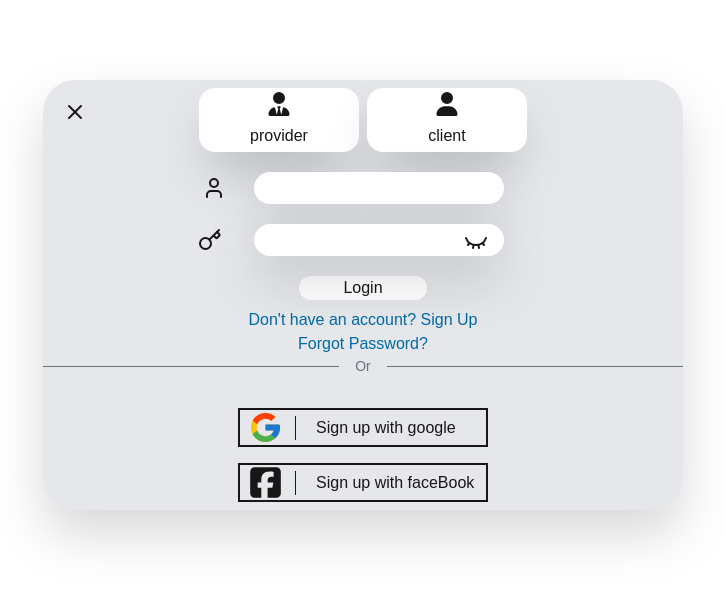
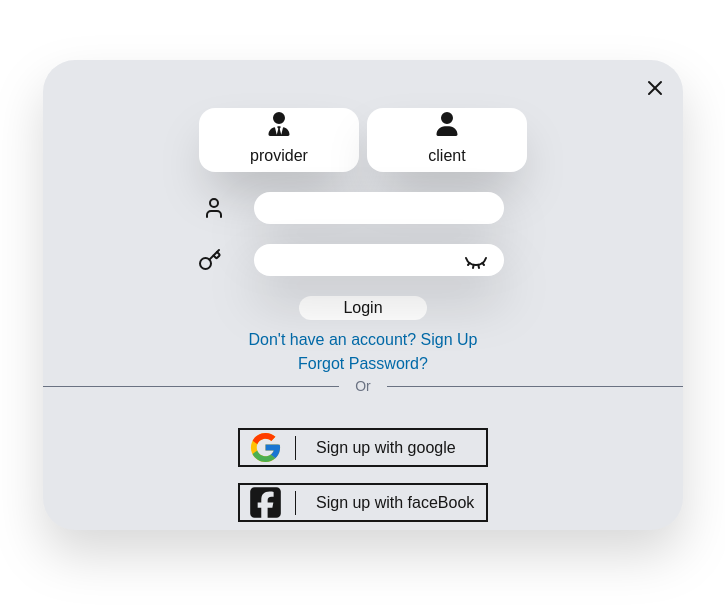
Before and after one commit to YasasSri2002/nestify-eServices, a Next.js app: page /login in a window 1280 px wide. Shown: the part 105-710 px from the top of the page, without its empty margins (277-1002 px from the left). Built offline with nearby package versions, Linux system fonts and the light colour scheme.

Commit message:
login page update 1.5

```diff
--- a/package.json
+++ b/package.json
@@ -13,7 +13,8 @@
     "next": "15.4.3",
     "react": "19.1.0",
     "react-dom": "19.1.0",
-    "react-icons": "^5.5.0"
+    "react-icons": "^5.5.0",
+    "sweetalert2": "^11.22.2"
   },
   "devDependencies": {
     "@eslint/eslintrc": "^3",
--- a/src/app/login/page.tsx
+++ b/src/app/login/page.tsx
@@ -1,6 +1,6 @@
-import RegisterForm from "@/components/ui/registerForm"
+import LoginForm from "@/components/ui/loginForm"
 
-export default function AboutPage() {
+export default function LoginPage() {
 
-    return <RegisterForm/>
+    return <LoginForm/>
 }
--- /dev/null
+++ b/src/app/register/page.tsx
@@ -0,0 +1,9 @@
+import RegisterForm from "@/components/ui/registerForm";
+
+export default function RegisterPage(){
+    return(
+        <>
+            <RegisterForm/>
+        </>
+    );
+}
--- /dev/null
+++ b/src/components/ui/loginForm.tsx
@@ -0,0 +1,98 @@
+
+"use client";
+import {EyeClosed, Eye , X ,User ,Key,} from 'lucide-react';
+import { FcGoogle } from "react-icons/fc";
+import { FaSquareFacebook ,FaUserTie ,FaUser } from "react-icons/fa6";
+import Swal from 'sweetalert2'
+import { title } from 'process';
+import Link from 'next/link';
+
+
+export default function loginForm(){
+
+
+    return(
+        <>
+          <div className="grid justify-items-center items-center w-dvw h-dvh">
+
+              <div className="grid justify-items-center lg:w-1/2 w-screen bg-gray-200 rounded-4xl drop-shadow-2xl">
+                <div className='relative m-2 w-full flex justify-end top-2 right-4'>
+                    <Link href={"/"}>
+                        <X/>
+                    </Link>
+                </div>
+
+                 <div className="flex gap-2 content-center justify-center my-2">
+
+                    <button className="w-[10em] grid justify-items-center content-center  bg-white shadow-2xl p-2 rounded-2xl border-green-300 hidden:border-4 h-[4em]">
+                        <FaUserTie  size={24} className='mb-2'/>
+                        provider
+                    </button>
+                    <button className="w-[10em] grid justify-items-center content-center border-green-300 hidden:border-4 bg-white shadow-2xl p-2 rounded-2xl h-[4em]">
+                        <FaUser size={24}  className='mb-2'/>
+                        client
+                    </button>
+                </div>
+
+                <div className="grid justify-items-center content-center space-x-5 w-full mt-3">
+
+                   <div className="flex items-center">
+                        <span>
+                            <User/>
+                        </span>
+                        <input type="text" name="userName"
+                        className="bg-white  border-none drop-shadow-2xl focus:bg-gray-100
+                        py-1 px-2 w-[250px] ml-7 rounded-2xl"/>
+                   </div>
+
+                    <div className="space-x-8 py-5 relative left-4 flex items-center">
+                        <span>
+                            <Key/>
+                        </span>
+                        <input type="password" name="password"
+                                className="bg-white border-none drop-shadow-2xl focus:bg-gray-100 py-1 px-2 w-[250px] rounded-2xl"/>
+                        <button className='relative top-0.5 -left-18'>
+                                <EyeClosed/>
+                        </button>
+                    </div>
+
+                </div>
+
+                <button className="bg-white h-full w-[8em] rounded-2xl cursor-pointer">
+                    Login
+                </button>
+
+                <div className="grid text-center items-center mt-2  text-sky-700">
+                        <Link href="/register">Don't have an account? Sign Up</Link>
+                        <Link href="#">Forgot Password?</Link>
+                    </div>
+
+                 <div className="flex items-center w-full mb-6 text-gray-500">
+                        <hr className="flex-grow border-t  bg-gray-500" />
+                        <span className="px-4 text-sm font-medium whitespace-nowrap">Or</span>
+                        <hr className="flex-grow border-t  bg-gray-500" />
+                    </div>
+
+                     <div className="grid justify-items-center">
+                    <button className="flex items-center space-x-3 border-2 px-2 my-2 w-[250px]
+                    cursor-pointer">
+                        <FcGoogle size={35}/>
+                        <h5 className='border-l-1 pl-5'>Sign up with google</h5>
+                    </button>
+
+                    <button className="flex items-center space-x-3 border-2 px-2 my-2 w-[250px] cursor-pointer ">
+                        <FaSquareFacebook size={35} />
+                        <h5 className='border-l-1 pl-5'>Sign up with faceBook</h5>
+                    </button>
+
+                </div>
+
+            </div>
+
+
+
+
+          </div>
+        </>
+    );
+}
--- a/src/components/ui/registerForm.tsx
+++ b/src/components/ui/registerForm.tsx
@@ -1,92 +1,17 @@
-
 "use client";
-import {EyeClosed, Eye , X ,User ,Key} from 'lucide-react';
-import { FcGoogle } from "react-icons/fc";
-import { FaSquareFacebook ,FaUserTie ,FaUser } from "react-icons/fa6";
-
 
 export default function registerForm(){
     return(
             <>
-          <div className="grid justify-items-center items-center h-dvh">
-
-              <div className="grid justify-items-center w-full md:w-1/2 bg-gray-200 rounded-4xl drop-shadow-2xl">
-                <div className='absolute left-5 top-5'>
-                    <button>
-                        <X/>
-                    </button>
+                <div>
+                    <div className="flex justify-center content-center">
+                        <div className="w-1/2 flex-1 justify-center flex bg-red-200">
+                            Provider
                         </div>
-
-                 <div className="flex gap-2 content-center justify-center my-2">
-
-                    <button className="w-[10em] grid justify-items-center content-center  bg-white shadow-2xl p-2 rounded-2xl border-green-300 hidden:border-4 h-[4em]">
-                        <FaUserTie  size={24} className='mb-2'/>
-                        provider
-                    </button>
-                    <button className="w-[10em] grid justify-items-center content-center border-green-300 hidden:border-4 bg-white shadow-2xl p-2 rounded-2xl h-[4em]">
-                        <FaUser size={24}  className='mb-2'/>
+                        <div className="w-1/2 flex-1 justify-center flex bg-blue-200">
                             client
-                    </button>
                         </div>
-
-                <div className="grid justify-items-center content-center space-x-5 w-full mt-3">
-
-                   <div className="flex items-center">
-                        <span>
-                            <User/>
-                        </span>
-                        <input type="text" name="userName"
-                        className="bg-white  border-none drop-shadow-2xl focus:bg-gray-100
-                        py-1 px-2 w-[250px] ml-7 rounded-2xl"/>
                     </div>
-
-                    <div className="space-x-8 py-5 relative left-4 flex items-center">
-                        <span>
-                            <Key/>
-                        </span>
-                        <input type="password" name="password"
-                                className="bg-white border-none drop-shadow-2xl focus:bg-gray-100 py-1 px-2 w-[250px] rounded-2xl"/>
-                        <button className='relative top-0.5 -left-18'>
-                                <EyeClosed/>
-                        </button>
-                    </div>
-
-                </div>
-
-                <button className="bg-white h-full w-[8em] rounded-2xl cursor-pointer">
-                    Login
-                </button>
-
-                <div className="grid text-center items-center mt-2  text-sky-700">
-                        <a href="#">Don't have an account? Sign Up</a>
-                        <a href="#">Forgot Password?</a>
-                    </div>
-
-                 <div className="flex items-center w-full mb-6 text-gray-500">
-                        <hr className="flex-grow border-t  bg-gray-500" />
-                        <span className="px-4 text-sm font-medium whitespace-nowrap">Or</span>
-                        <hr className="flex-grow border-t  bg-gray-500" />
-                    </div>
-
-                     <div className="grid justify-items-center">
-                    <button className="flex items-center space-x-3 border-2 px-2 my-2 w-[250px]
-                    cursor-pointer">
-                        <FcGoogle size={35}/>
-                        <h5 className='border-l-1 pl-5'>Sign up with google</h5>
-                    </button>
-
-                    <button className="flex items-center space-x-3 border-2 px-2 my-2 w-[250px] cursor-pointer ">
-                        <FaSquareFacebook size={35} />
-                        <h5 className='border-l-1 pl-5'>Sign up with faceBook</h5>
-                    </button>
-
-                </div>
-
-            </div>
-
-
-
-
                 </div>
             </>
     );
```
Also changed, not shown: 1 other file (tests, documents, lock files or other folders). Lines whose indentation alone changed are shown as unchanged.
